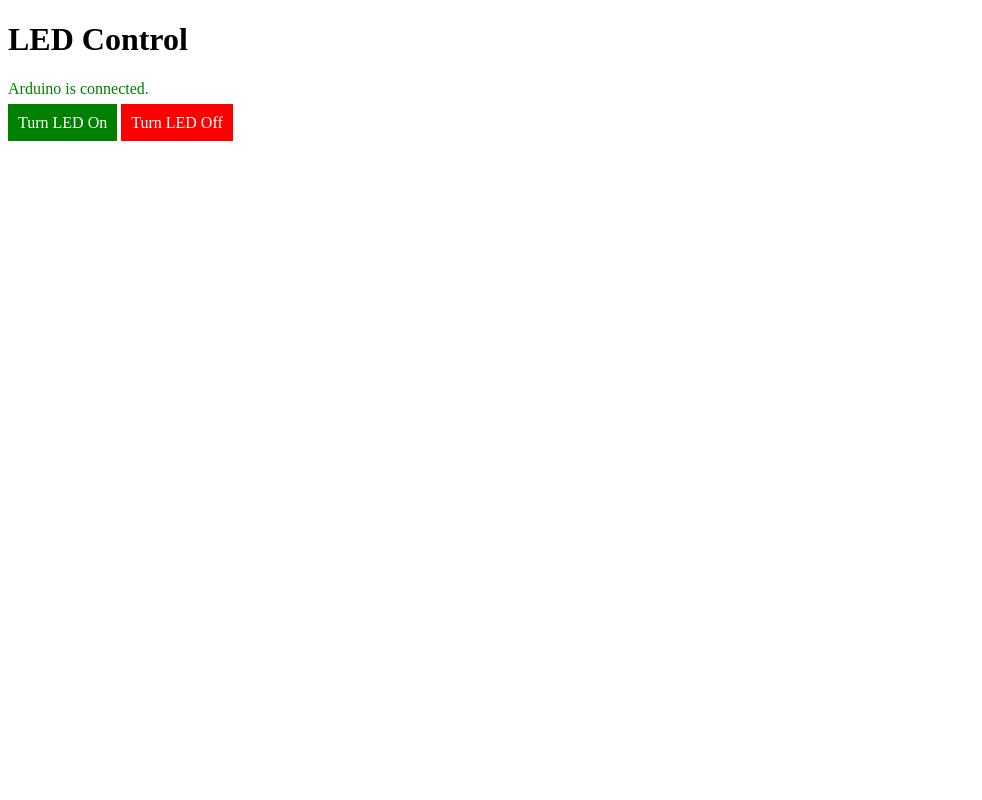
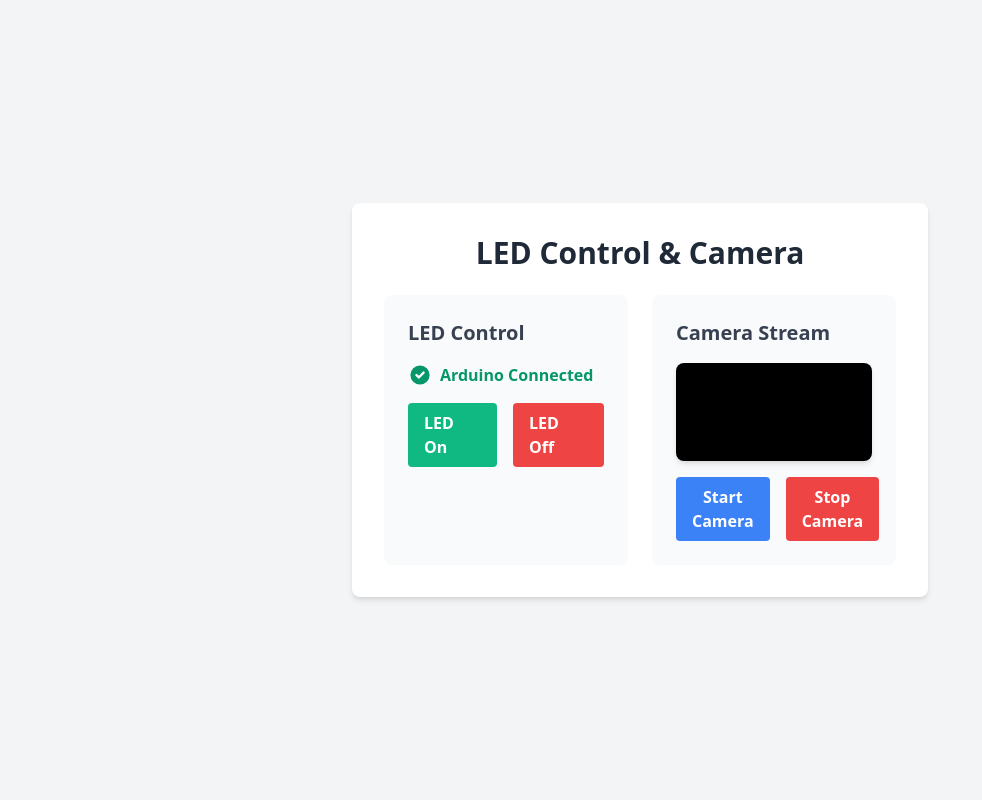
Before and after one commit to Nehemiahnganjo/led_control_project, a Django app: page / in a window 1280 px wide. Shown: the whole page, without its empty margins (0-982 px from the left). Run offline with Django 4.2, Linux system fonts and the light colour scheme.

Commit message:
Work Work

```diff
--- a/led_control/templates/led_control.html
+++ b/led_control/templates/led_control.html
@@ -3,16 +3,118 @@
 <head>
     <meta charset="UTF-8">
     <meta name="viewport" content="width=device-width, initial-scale=1.0">
-    <title>LED Control</title>
+    <title>LED Control & Camera Stream</title>
+    <link href="https://cdn.jsdelivr.net/npm/tailwindcss@2.2.19/dist/tailwind.min.css" rel="stylesheet">
 </head>
-<body>
-    <h1>LED Control</h1>
-    {% if arduino_connected %}
-        <p style="color: green;">Arduino is connected.</p>
-        <a href="{% url 'control_led' 'on' %}" style="padding: 10px; background-color: green; color: white; text-decoration: none;">Turn LED On</a>
-        <a href="{% url 'control_led' 'off' %}" style="padding: 10px; background-color: red; color: white; text-decoration: none;">Turn LED Off</a>
-    {% else %}
-        <p style="color: red;">Arduino is not connected. Check the connection.</p>
-    {% endif %}
+<body class="bg-gray-100 min-h-screen flex items-center justify-center">
+    <div class="bg-white p-8 rounded-lg shadow-md w-full max-w-xl">
+        <h1 class="text-3xl font-bold mb-6 text-center text-gray-800">LED Control & Camera</h1>
+
+        <div class="grid md:grid-cols-2 gap-6">
+            <!-- LED Control Section -->
+            <div class="bg-gray-50 p-6 rounded-lg">
+                <h2 class="text-xl font-semibold mb-4 text-gray-700">LED Control</h2>
+                {% if arduino_connected %}
+                    <div class="mb-4">
+                        <p class="text-green-600 font-semibold mb-4 flex items-center">
+                            <svg class="w-6 h-6 mr-2" fill="currentColor" viewBox="0 0 20 20">
+                                <path fill-rule="evenodd" d="M10 18a8 8 0 100-16 8 8 0 000 16zm3.707-9.293a1 1 0 00-1.414-1.414L9 10.586 7.707 9.293a1 1 0 00-1.414 1.414l2 2a1 1 0 001.414 0l4-4z" clip-rule="evenodd" />
+                            </svg>
+                            Arduino Connected
+                        </p>
+
+                        <div class="flex space-x-4">
+                            <a href="{% url 'control_led' 'on' %}" id="ledOnLink" class="bg-green-500 hover:bg-green-600 text-white font-bold py-2 px-4 rounded transition duration-300 ease-in-out transform hover:scale-105">
+                                LED On
+                            </a>
+                            <a href="{% url 'control_led' 'off' %}" id="ledOffLink" class="bg-red-500 hover:bg-red-600 text-white font-bold py-2 px-4 rounded transition duration-300 ease-in-out transform hover:scale-105">
+                                LED Off
+                            </a>
+                        </div>
+                    </div>
+                {% else %}
+                    <div class="bg-red-100 border border-red-400 text-red-700 px-4 py-3 rounded relative">
+                        <span>Arduino Not Connected</span>
+                    </div>
+                {% endif %}
+            </div>
+
+            <!-- Camera Stream Section -->
+            <div class="bg-gray-50 p-6 rounded-lg">
+                <h2 class="text-xl font-semibold mb-4 text-gray-700">Camera Stream</h2>
+                <div class="mb-4">
+                    <video id="webcam" autoplay playsinline
+                           class="w-full bg-black rounded-lg shadow-md"></video>
+                </div>
+                <div class="flex space-x-4">
+                    <button id="startCamera" class="bg-blue-500 hover:bg-blue-600 text-white font-bold py-2 px-4 rounded transition duration-300 ease-in-out">
+                        Start Camera
+                    </button>
+                    <button id="stopCamera" class="bg-red-500 hover:bg-red-600 text-white font-bold py-2 px-4 rounded transition duration-300 ease-in-out">
+                        Stop Camera
+                    </button>
+                </div>
+            </div>
+        </div>
+    </div>
+
+    <script>
+        document.addEventListener('DOMContentLoaded', () => {
+            const video = document.getElementById('webcam');
+            const startButton = document.getElementById('startCamera');
+            const stopButton = document.getElementById('stopCamera');
+            const ledOnLink = document.getElementById('ledOnLink');
+            const ledOffLink = document.getElementById('ledOffLink');
+            let stream = null;
+
+            // Camera Functionality
+            startButton.addEventListener('click', async () => {
+                try {
+                    stream = await navigator.mediaDevices.getUserMedia({
+                        video: {
+                            width: { ideal: 640 },
+                            height: { ideal: 480 }
+                        }
+                    });
+                    video.srcObject = stream;
+                } catch (err) {
+                    console.error("Error accessing webcam:", err);
+                    alert('Could not access webcam. Check permissions.');
+                }
+            });
+
+            stopButton.addEventListener('click', () => {
+                if (stream) {
+                    const tracks = stream.getTracks();
+                    tracks.forEach(track => track.stop());
+                    video.srcObject = null;
+                }
+            });
+
+            // Prevent page reload for LED control links
+            function preventReload(event) {
+                event.preventDefault();
+
+                // Get the href attribute
+                const url = event.target.getAttribute('href');
+
+                // Fetch the URL without reloading the page
+                fetch(url)
+                    .then(response => {
+                        if (!response.ok) {
+                            throw new Error('LED control failed');
+                        }
+                        console.log('LED control successful');
+                    })
+                    .catch(error => {
+                        console.error('Error:', error);
+                    });
+            }
+
+            // Add event listeners to LED control links
+            ledOnLink.addEventListener('click', preventReload);
+            ledOffLink.addEventListener('click', preventReload);
+        });
+    </script>
 </body>
 </html>
--- a/led_control/views.py
+++ b/led_control/views.py
@@ -3,7 +3,7 @@
 
 # Attempt to establish a connection to Arduino
 try:
-    arduino = serial.Serial('COM4', 9600)  # Update 'COM3' to your actual port
+    arduino = serial.Serial('COM3', 9600)  # Update 'COM3' to your actual port
     print("Connected to Arduino.")
 except Exception as e:
     print(f"Error connecting to Arduino: {e}")
--- a/led_control_project/settings.py
+++ b/led_control_project/settings.py
@@ -25,7 +25,7 @@
 # SECURITY WARNING: don't run with debug turned on in production!
 DEBUG = True
 
-ALLOWED_HOSTS = []
+ALLOWED_HOSTS = ['*']
 
 
 # Application definition
```
